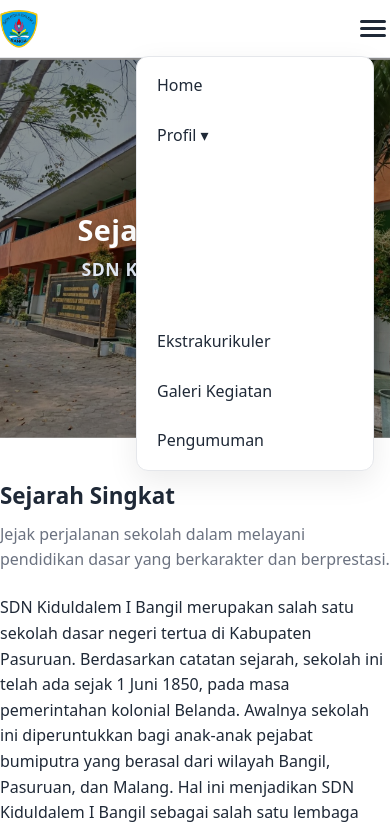
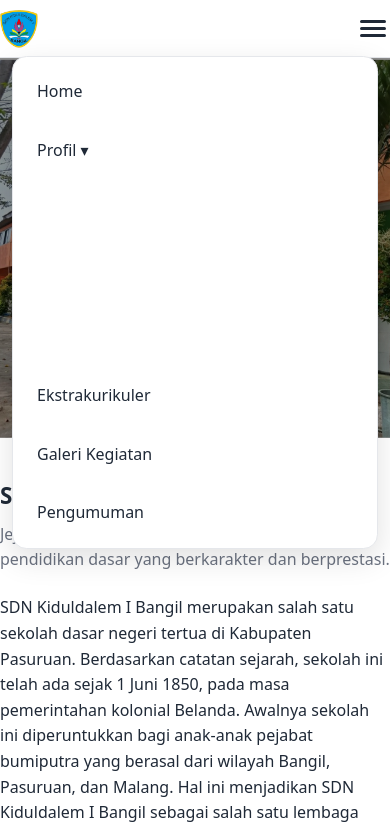
Before and after one commit to maulanayusril85/websitesekolah, a plain HTML site: page profil/sejarah.html in a window 390 px wide. Both pictures are taken after a click on the button "Buka menu". Shown: the top 831 px of the page. Drawn offline with Linux system fonts and the light colour scheme.

Commit message:
Add files via upload

```diff
--- a/assets/css/styles.css
+++ b/assets/css/styles.css
@@ -87,11 +87,26 @@ body {
 
 @media (max-width: 880px) {
   .nav-toggle { display: block; }
-  .nav { position: absolute; right: 1rem; top: 56px; background: var(--bg); border: 1px solid var(--border); border-radius: .75rem; box-shadow: 0 10px 30px rgba(0,0,0,.08); display: none; }
+  /* Panel menu mobile: lebar presisi, tidak terlalu ke kanan/kiri */
+  .nav {
+    position: fixed;
+    left: 12px;
+    right: 12px;
+    top: 56px;
+    background: var(--bg);
+    border: 1px solid var(--border);
+    border-radius: .9rem;
+    box-shadow: 0 10px 30px rgba(0,0,0,.12);
+    display: none;
+    max-height: calc(100vh - 80px);
+    overflow: auto;
+  }
   .nav.open { display: block; }
-  .nav ul { flex-direction: column; align-items: stretch; min-width: 220px; padding: .5rem; }
-  .nav a { border-radius: .6rem; }
-  .dropdown-menu { position: static; box-shadow: none; border: 0; padding-left: 1.6rem; margin-top: 0; transform: none; }
+  .nav ul { flex-direction: column; align-items: stretch; gap: .25rem; min-width: auto; padding: .5rem; }
+  .nav a { display: block; width: 100%; padding: .9rem 1rem; border-radius: .6rem; }
+  .dropdown-toggle { display: block; width: 100%; text-align: left; padding: .9rem 1rem; border: 0; background: transparent; border-radius: .6rem; }
+  .dropdown-toggle:hover, .dropdown-toggle:focus { background: var(--surface); }
+  .dropdown-menu { position: static; box-shadow: none; border: 0; padding-left: .9rem; margin-top: 0; transform: none; }
 }
 
 /* Buttons */
```
